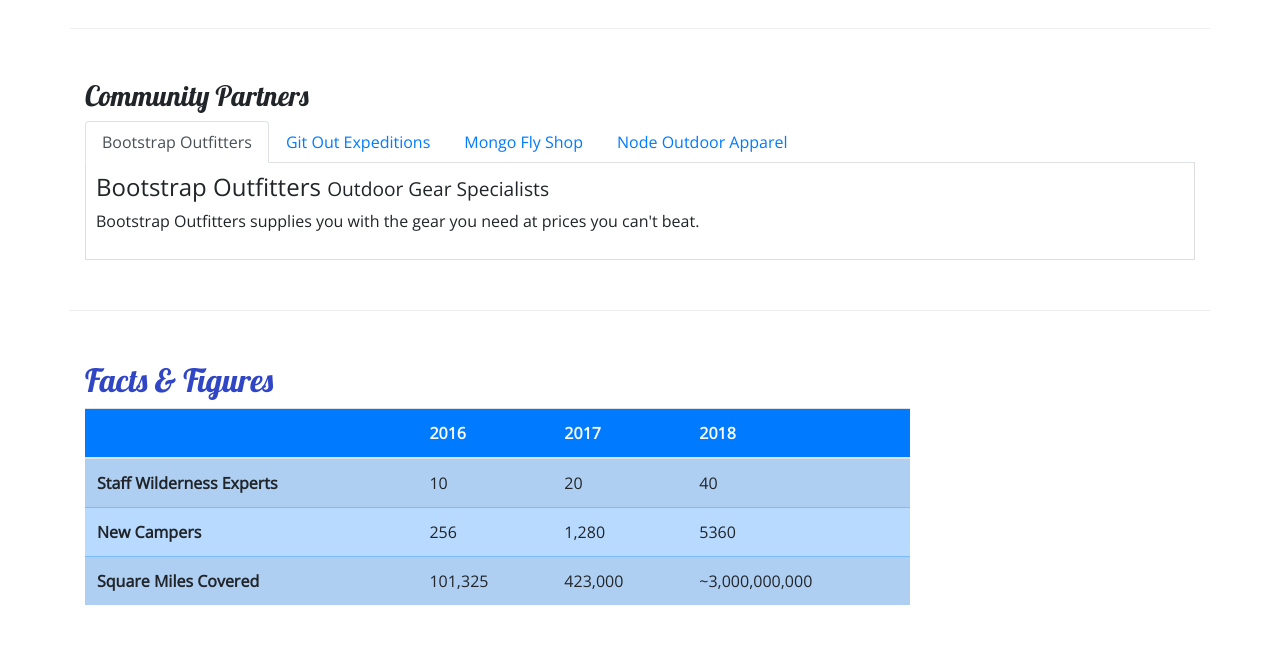
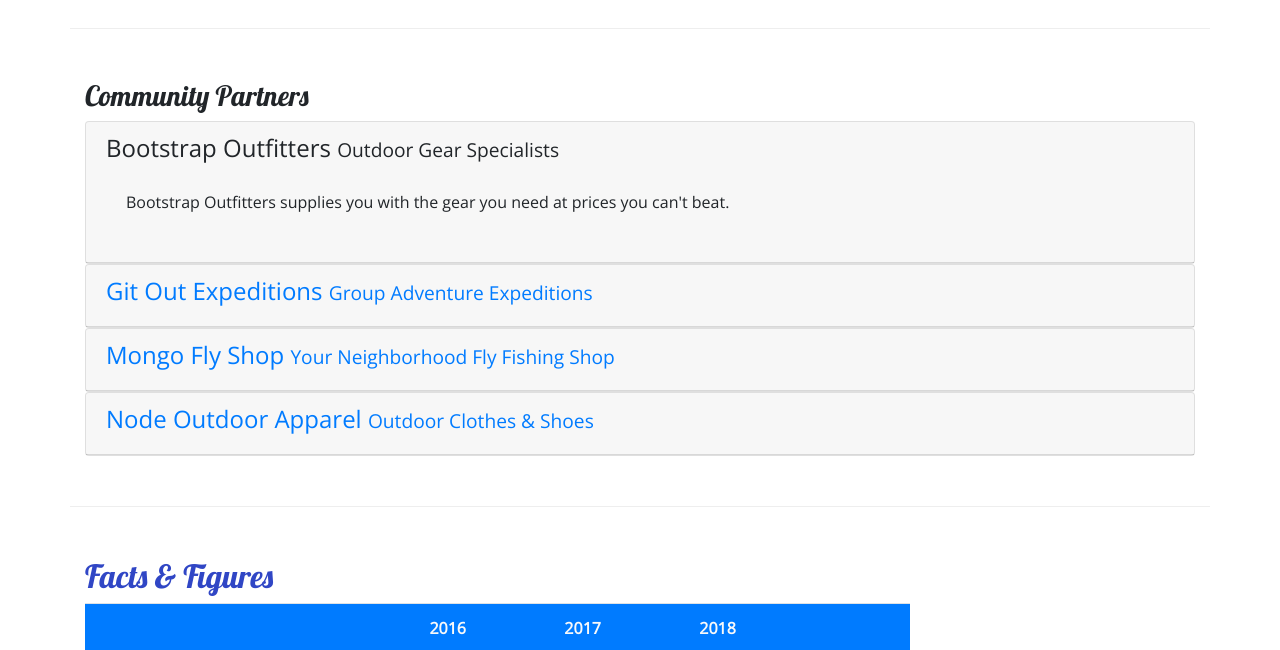
Before and after one commit to davidvernall/nucampsite, a website: page aboutus.html in a window 1280 px wide. Shown: the part 800-1450 px from the top of the page. Drawn offline with nearby package versions, Linux system fonts and the light colour scheme.

Commit message:
Accordion

```diff
--- a/aboutus.html
+++ b/aboutus.html
@@ -106,37 +106,67 @@
         <div class="row row-content">
             <div class="col">
                 <h3>Community Partners</h3>
-                <ul class="nav nav-tabs">
-                    <li class="nav-item"><a class="nav-link active" href="#bootstrap" role="tab"
-                            data-toggle="tab">Bootstrap
-                            Outfitters</a></li>
-                    <li class="nav-item"><a class="nav-link" href="#git" role="tab" data-toggle="tab">Git Out
-                            Expeditions</a></li>
-                    <li class="nav-item"><a class="nav-link" href="#mongo" role="tab" data-toggle="tab">Mongo Fly
-                            Shop</a></li>
-                    <li class="nav-item"><a class="nav-link" href="#node" role="tab" data-toggle="tab">Node Outdoor
-                            Apparel</a></li>
-                </ul>
-                <div class="tab-content">
-                    <div role="tabpanel" class="tab-pane fade show active" id="bootstrap">
-                        <h4>Bootstrap Outfitters <small>Outdoor Gear Specialists</small></h4>
-                        <p class="d-none d-sm-block">Bootstrap Outfitters supplies you with the gear you need at prices
-                            you can't beat.</p>
+
+                <div id="accordion">
+                    <div class="card">
+                        <div role="tab" class="card-header">
+                            <h4>
+                                <a data-toggle="collapse" data-target="#bootstrap">
+                                    Bootstrap Outfitters <small>Outdoor Gear Specialists</small>
+                                </a>
+                            </h4>
+                            <div class="collapse show" id="bootstrap" data-parent="#accordion">
+                                <div class="card-body">
+                                    <p class="d-none d-sm-block">Bootstrap Outfitters supplies you with the gear you
+                                        need at prices you can't beat.</p>
+                                </div>
+                            </div>
+                        </div>
                     </div>
-                    <div role="tabpanel" class="tab-pane fade" id="git">
-                        <h4>Git Out Expeditions <small>Group Adventure Expeditions</small></h4>
-                        <p class="d-none d-sm-block">Join Git Out Expeditions to explore new horizons with a group of
-                            other adventurers!</p>
+                    <div class="card">
+                        <div role="tab" class="card-header">
+                            <h4>
+                                <a class="collapsed" data-toggle="collapse" data-target="#git">
+                                    Git Out Expeditions <small>Group Adventure Expeditions</small>
+                                </a>
+                            </h4>
+                            <div class="collapse" id="git" data-parent="#accordion">
+                                <div class="card-body">
+                                    <p class="d-none d-sm-block">Join Git Out Expeditions to explore new horizons with a
+                                        group of other adventurers!</p>
+                                </div>
+                            </div>
+                        </div>
                     </div>
-                    <div role="tabpanel" class="tab-pane fade" id="mongo">
-                        <h4>Mongo Fly Shop <small>Your Neighborhood Fly Fishing Shop</small></h4>
-                        <p class="d-none d-sm-block">Need a new fishing pole, a tacklebox, or flies of all kinds? Stop
-                            by Mongo Fly Shop.</p>
+                    <div class="card">
+                        <div role="tab" class="card-header">
+                            <h4>
+                                <a class="collapsed" data-toggle="collapse" data-target="#mongo">
+                                Mongo Fly Shop <small>Your Neighborhood Fly Fishing Shop</small>
+                                </a>
+                            </h4>
+                            <div class="collapse" id="mongo" data-parent="#accordion">
+                                <div class="card-body">
+                                    <p class="d-none d-sm-block">Need a new fishing pole, a tacklebox, or flies of all
+                                        kinds? Stop by Mongo Fly Shop.</p>
+                                </div>
+                            </div>
+                        </div>
                     </div>
-                    <div role="tabpanel" class="tab-pane fade" id="node">
-                        <h4>Node Outdoor Apparel <small>Outdoor Clothes & Shoes</small></h4>
-                        <p class="d-none d-sm-block">From polar fleeces to swimsuits, hiking boots to waders, a visit to
-                            Node will be sure to get you covered.</p>
+                    <div class="card">
+                        <div role="tab" class="card-header">
+                            <h4>
+                                <a class="collapsed" data-toggle="collapse" data-target="#node">
+                                Node Outdoor Apparel <small>Outdoor Clothes & Shoes</small>
+                                </a>
+                            </h4>
+                            <div class="collapse" id="node" data-parent="#accordion">
+                                <div class="card-body">
+                                    <p class="d-none d-sm-block">From polar fleeces to swimsuits, hiking boots to
+                                        waders, a visit to Node will be sure to get you covered.</p>
+                                </div>
+                            </div>
+                        </div>
                     </div>
                 </div>
             </div>
--- a/css/styles.css
+++ b/css/styles.css
@@ -34,9 +34,3 @@ header h2 {
 .navbar {
     background-color: #901cad;
 }
-
-.tab-content {
-    border: 1px solid #ddd;
-    border-top: none;
-    padding: 10px;
-}
```
